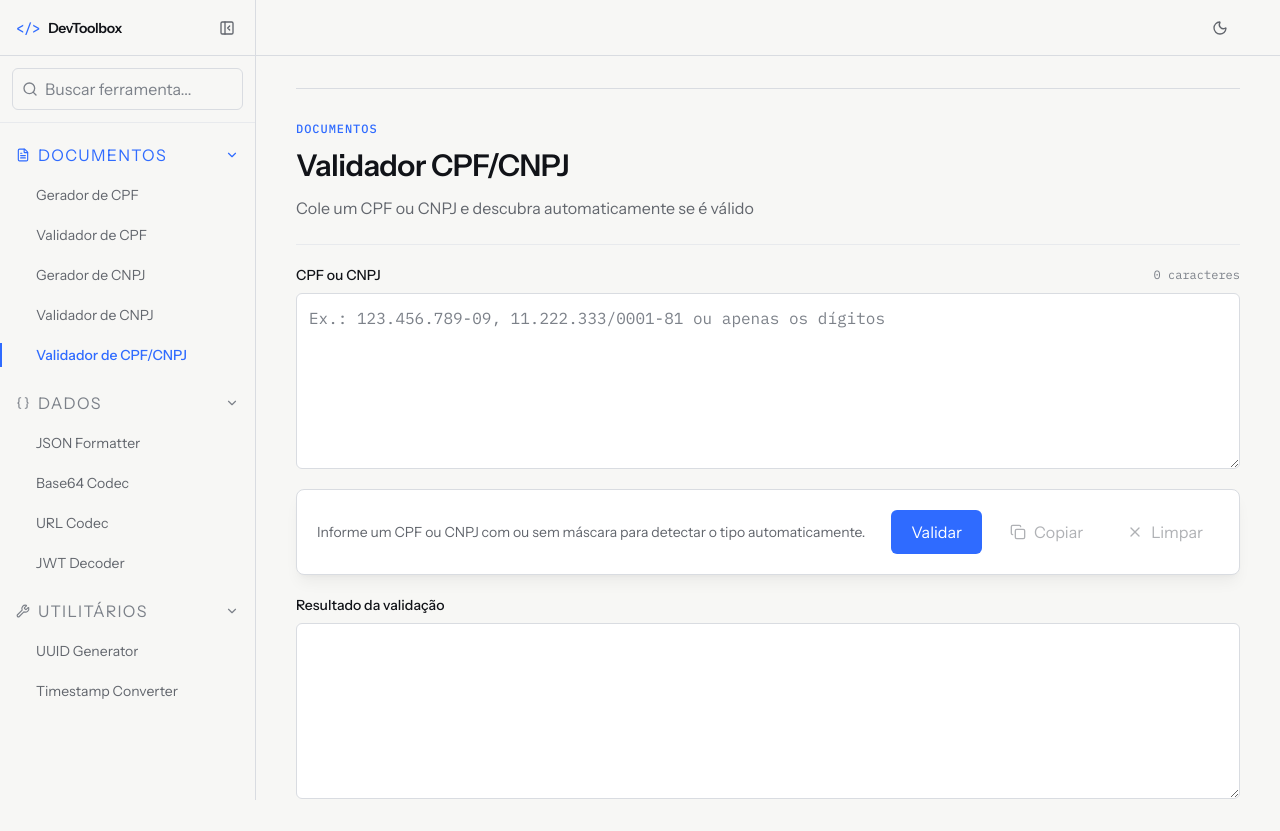
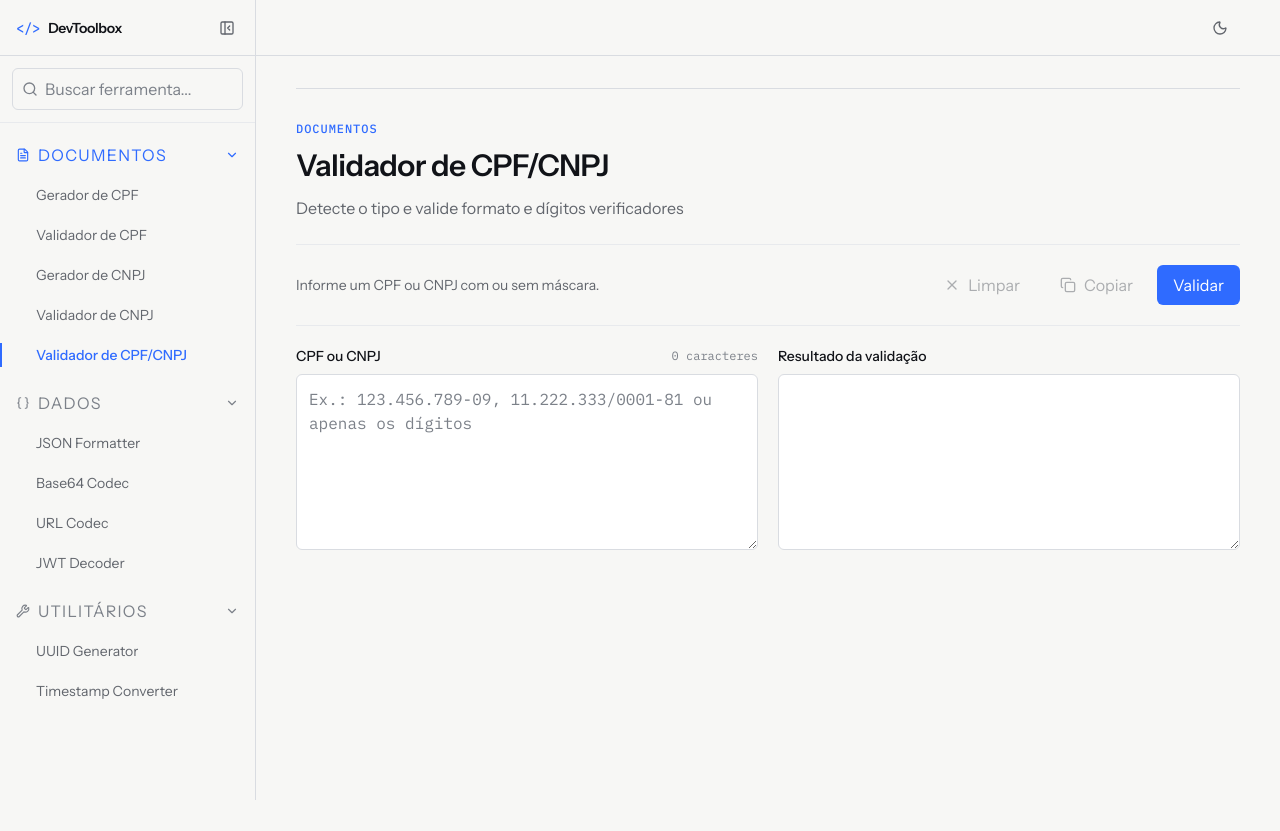
Before and after one commit to GabrielGuilhermess/dev-toolbox, a React (Vite) app: page /cpf-cnpj-validator in a window 1280 px wide. After the commit the page ends 800 px from the top, so only its background shows below. Built offline with nearby package versions, Linux system fonts and the light colour scheme.

Commit message:
refactor(documents): simplify combined validator

```diff
--- a/src/features/cpf-cnpj-validator/CpfCnpjValidatorPage.tsx
+++ b/src/features/cpf-cnpj-validator/CpfCnpjValidatorPage.tsx
@@ -2,7 +2,6 @@ import { useState, type ReactElement } from 'react';
 import {
   Badge,
   Button,
-  Card,
   ClearButton,
   CopyButton,
   ToolInput,
@@ -45,15 +44,11 @@ export default function CpfCnpjValidatorPage(): ReactElement {
     if (!result.success) {
       setOutput('');
       setValidationResult(null);
-      toast({
-        message: result.error,
-        type: 'error',
-      });
+      toast({ message: result.error, type: 'error' });
       return;
     }
 
     const documentLabel = getDocumentLabel(result.data.type);
-
     setValidationResult(result.data);
     setOutput(buildOutput(result.data));
     toast({
@@ -66,29 +61,17 @@ export default function CpfCnpjValidatorPage(): ReactElement {
     setInput('');
     setOutput('');
     setValidationResult(null);
-    toast({
-      message: 'Campos limpos.',
-      type: 'info',
-    });
+    toast({ message: 'Campos limpos.', type: 'info' });
   };
 
   return (
     <ToolPage
-      title="Validador CPF/CNPJ"
-      description="Cole um CPF ou CNPJ e descubra automaticamente se é válido"
+      title="Validador de CPF/CNPJ"
+      description="Detecte o tipo e valide formato e dígitos verificadores"
       category="documents"
     >
-      <ToolInput
-        label="CPF ou CNPJ"
-        onChange={handleChange}
-        placeholder="Ex.: 123.456.789-09, 11.222.333/0001-81 ou apenas os dígitos"
-        rows={4}
-        value={input}
-      />
-
-      <Card className="rounded-3xl p-5 shadow-lg shadow-black/5">
-        <div className="flex flex-col gap-4 sm:flex-row sm:items-center sm:justify-between">
-          <div className="flex min-h-11 flex-wrap items-center gap-3">
+      <div className="flex flex-col gap-3 border-b border-[var(--divider-item)] pb-5 sm:flex-row sm:items-center sm:justify-between">
+        <div className="flex min-h-8 flex-wrap items-center gap-2">
           {validationResult !== null ? (
             <>
               <Badge variant="info">{getDocumentLabel(validationResult.type)}</Badge>
@@ -97,23 +80,31 @@ export default function CpfCnpjValidatorPage(): ReactElement {
               </Badge>
             </>
           ) : (
-              <p className="text-sm leading-6 text-[var(--color-text-muted)]">
-                Informe um CPF ou CNPJ com ou sem máscara para detectar o tipo automaticamente.
+            <p className="text-sm text-[var(--color-text-muted)]">
+              Informe um CPF ou CNPJ com ou sem máscara.
             </p>
           )}
         </div>
 
-          <div className="flex flex-wrap items-center justify-end gap-3">
-            <Button onClick={handleValidate} size="lg" variant="primary">
+        <div className="flex flex-wrap items-center gap-2">
+          <ClearButton disabled={input.length === 0 && output.length === 0} onClick={handleClear} />
+          <CopyButton text={output} />
+          <Button onClick={handleValidate} variant="primary">
             Validar
           </Button>
-            <CopyButton text={output} />
-            <ClearButton disabled={input.length === 0 && output.length === 0} onClick={handleClear} />
         </div>
       </div>
-      </Card>
 
-      <ToolOutput copyable={false} label="Resultado da validação" rows={4} value={output} />
+      <div className="grid gap-5 lg:grid-cols-2">
+        <ToolInput
+          label="CPF ou CNPJ"
+          onChange={handleChange}
+          placeholder="Ex.: 123.456.789-09, 11.222.333/0001-81 ou apenas os dígitos"
+          rows={6}
+          value={input}
+        />
+        <ToolOutput copyable={false} label="Resultado da validação" rows={6} value={output} />
+      </div>
     </ToolPage>
   );
 }
```
Lines whose indentation alone changed are shown as unchanged.
